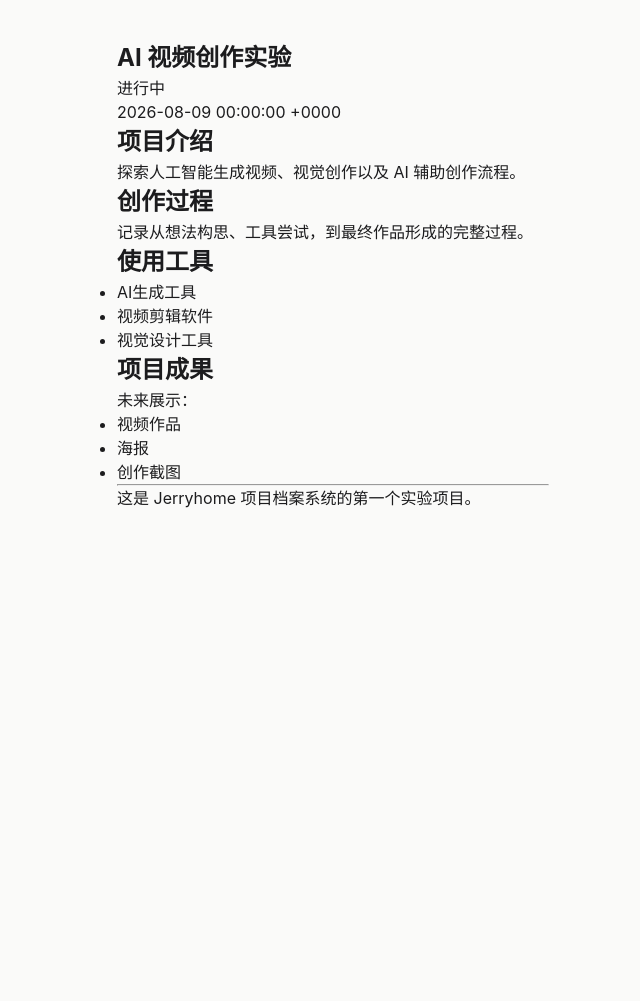
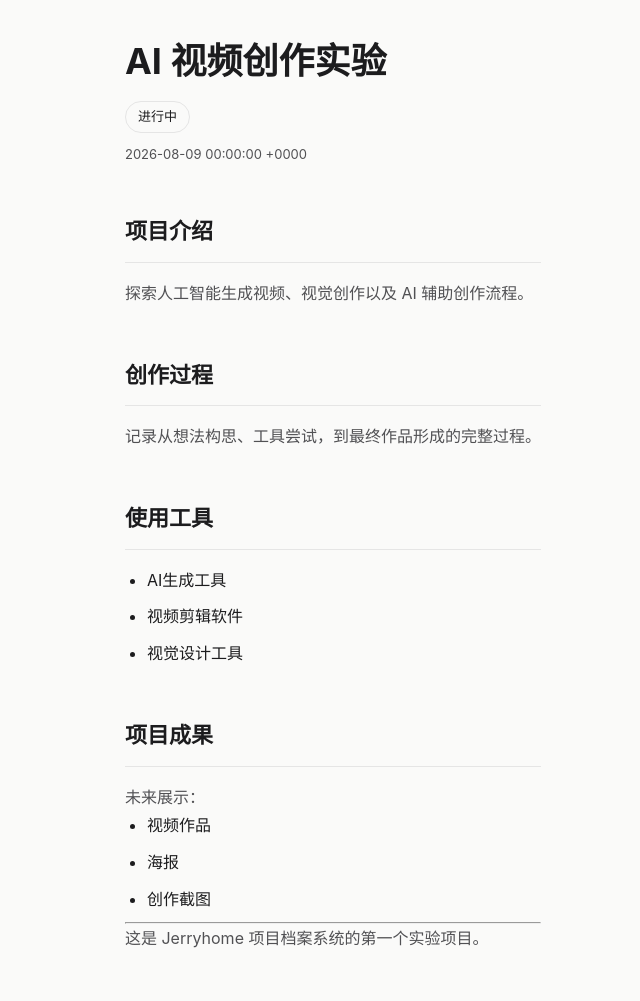
Before and after one commit to Jerry-Future666/Jerryhome, a Jekyll site: the page built from _projects/ai-video.md, in a window 1280 px wide. Shown: the whole page, without its empty margins (307-947 px from the left). Built offline with Jekyll 4.4.1, drawn with Linux system fonts in a browser that asks for light colours; before the commit the page ends 900 px from its top, so only the background shows below that.

Commit message:
Add styles for project detail page

```diff
--- a/assets/css/style.css
+++ b/assets/css/style.css
@@ -1179,3 +1179,58 @@ body {
     line-height: 1.6;
 
 }
+
+/* ---------- Project 详情页 ---------- */
+
+.project-page {
+    max-width: 760px;
+    margin: 0 auto;
+}
+
+.project-header {
+    margin-bottom: 48px;
+}
+
+.project-header h1 {
+    margin: 0 0 18px;
+    font-size: 36px;
+    line-height: 1.2;
+}
+
+.project-status {
+    display: inline-block;
+    padding: 5px 12px;
+    border: 1px solid var(--border);
+    border-radius: 999px;
+    font-size: 13px;
+    margin-bottom: 12px;
+}
+
+.project-date {
+    margin: 0;
+    color: var(--text-secondary);
+    font-size: 13px;
+}
+
+.project-content {
+    line-height: 1.8;
+}
+
+.project-content h2 {
+    margin: 48px 0 16px;
+    padding-bottom: 10px;
+    border-bottom: 1px solid var(--border);
+    font-size: 22px;
+}
+
+.project-content p {
+    color: var(--text-secondary);
+}
+
+.project-content ul {
+    padding-left: 22px;
+}
+
+.project-content li {
+    margin-bottom: 8px;
+}
```
